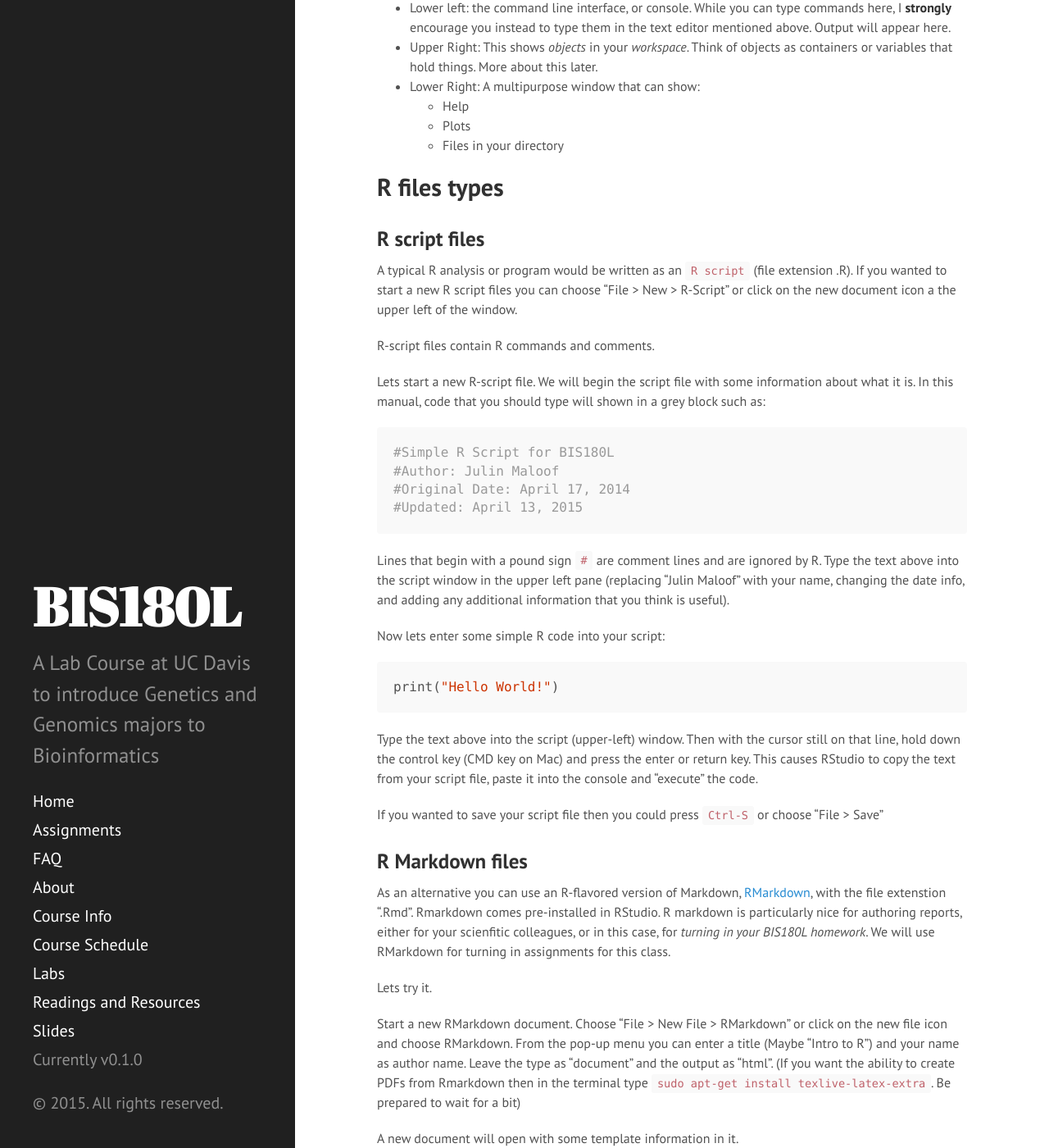
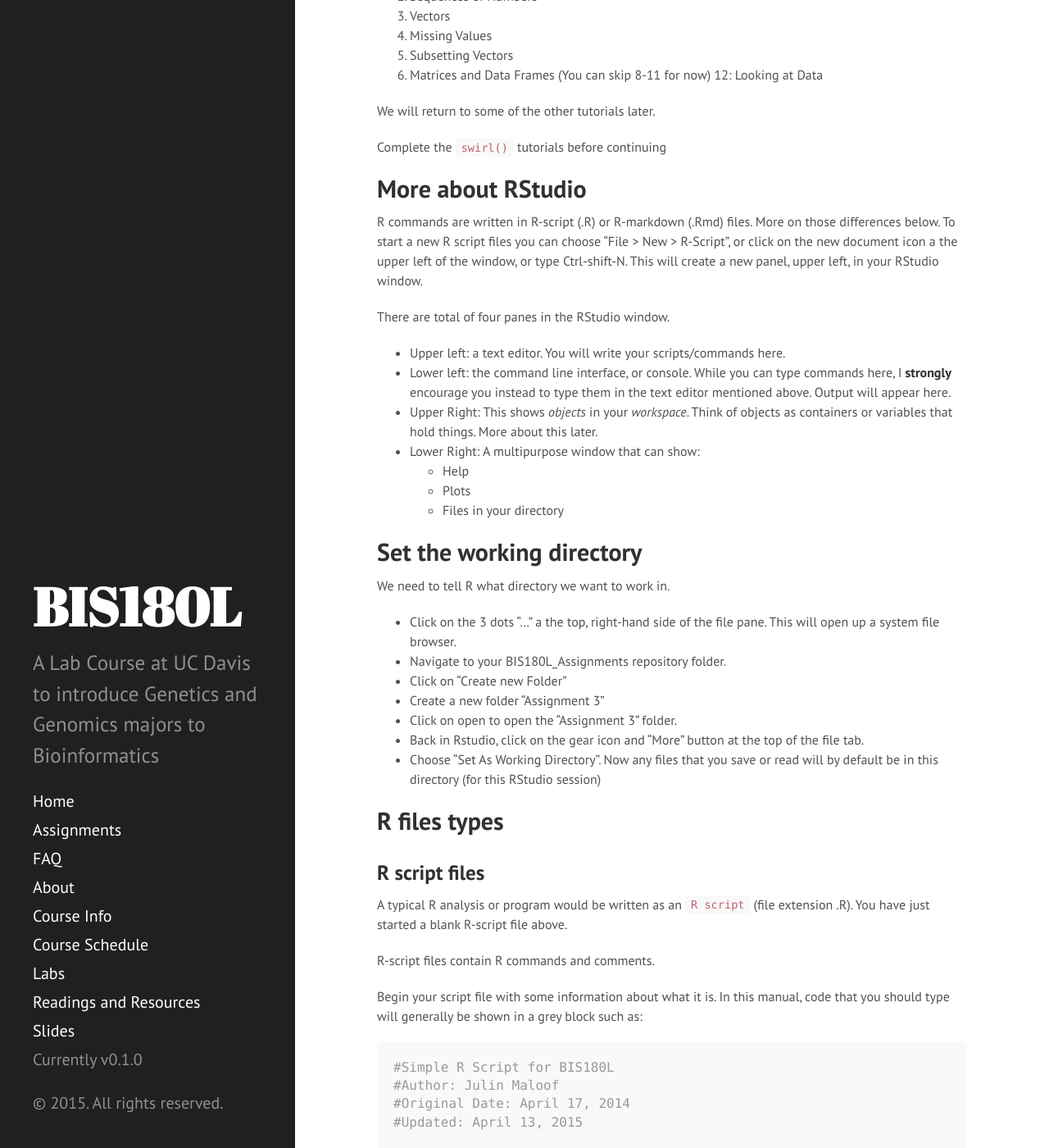
Before and after one commit to rjcmarkelz/BIS180L_web, a Jekyll site: the page built from _posts/2015-04-14-R-intro.md, in a window 1280 px wide and 1400 px high, scrolled down 1918 px. Shown: the whole window at 82% size. Built offline with Jekyll 4.4.1, drawn with Linux system fonts in a browser that asks for light colours; Markdown is read by kramdown in place of the engine named in the settings; some of the changed text lies outside the part shown.

Commit message:
updates to R-intro lab

````diff
--- a/_posts/2015-04-14-R-intro.md
+++ b/_posts/2015-04-14-R-intro.md
@@ -4,6 +4,12 @@
 tags: R
 hidden: yes
 ---
+
+
+```r
+KEY <- FALSE # change to true to generate a key (not complete yet)
+```
+
 
 Many of the following labs will be performed using [R](http://www.r-project.org/).  R is an open-source, multi-platform statistical programming langauge.  Many (bio)statisticians develop their algorithims in R and therefore it contains many of the latest techniques.  A related project, [Bioconductor](http://www.bioconductor.org/) extends R for bioinformatics analsyis.  While a command-line interface may seem old-fashioned it allow much greater flexibilty than is typically available through graphical user interfaces.
 
@@ -21,11 +27,24 @@
 
 (Not needed on Macintosh.  Unknown on PCs)
 
+## Install latex
+
+We want the ability to create PDFreports from within RStudio.  This requires the installation of `latex`.  In your Linux terminal type""
+
+  sudo apt-get install texlive-latex-extra texlive-fonts-recommended
+
+Then type "Y" when prompted
+
+(Not needed on Macintosh.  Unknwon on PCs)
+
+This will take a while (5-10 minutes) to complete.  You can continue with the swirl tutorial below while latex is installing.
+
 ## Introduction to R
 Click on the Rstudio Icon ![Rstudio icon]({{ site.baseurl }}/images/Rstudio_logo.png) at the bottom of your screen.
 You will see a 3 or 4-paned window appear.
 
 The lower left panel is the R console, where you can directly type commands into R.  More about the other panes later.
+
 ### The swirl tutorial
 
 We will start with an interactive tutorial called [swirl](http://swirlstats.com/).  The first step is to install swirl.  This only needs to be done once per computer.
@@ -58,7 +77,7 @@
 
 ## More about RStudio
 
-You will record your work today in an R-script file.  Create a new file by clicking on the icon with a "+" symbol, upper left, or going to the file menu, or typing Ctrl-shift-N.  This will create a new panel, upper left, in your RStudio window.
+R commands are written in R-script (.R) or R-markdown (.Rmd) files.  More on those differences below. To start a new R script files you can choose "File > New > R-Script", or click on the new document icon a the upper left of the window, or type Ctrl-shift-N.  This will create a new panel, upper left, in your RStudio window.
 
 There are total of four panes in the RStudio window.
 
@@ -70,16 +89,27 @@
   * Plots
   * Files in your directory
 
+## Set the working directory
+
+We need to tell R what directory we want to work in.
+* Click on the 3 dots "..." a the top, right-hand side of the file pane.  This will open up a system file browser.
+* Navigate to your BIS180L_Assignments repository folder.
+* Click on "Create new Folder"
+* Create a new folder "Assignment 3"
+* Click on open to open the "Assignment 3" folder.
+* Back in Rstudio, click on the gear icon and "More" button at the top of the file tab.
+* Choose "Set As Working Directory".  Now any files that you save or read will by default be in this directory (for this RStudio session)
+
 ## R files types
 
 ### R script files
 
-A typical R analysis or program would be written as an `R script` (file extension .R).  If you wanted to start a new R script files you can choose "File > New > R-Script" or click on the new document icon a the upper left of the window.
+A typical R analysis or program would be written as an `R script` (file extension .R).  You have just started a blank R-script file above.
 
 R-script files contain R commands and comments.
 
-Lets start a new R-script file. We will begin the script file with some information about what it is.
-In this manual, code that you should type will shown in a grey block such as:
+Begin your script file with some information about what it is.
+In this manual, code that you should type will generally be shown in a grey block such as:
 
 
 ```r
@@ -90,7 +120,7 @@
 ```
 Lines that begin with a pound sign `#` are comment lines and are ignored by R.  Type the text above into the script window in the upper left pane (replacing "Julin Maloof" with your name, changing the date info, and adding any additional information that you think is useful).
 
-Now lets enter some simple R code into your script:
+Now enter some simple R code into your script:
 
 ```r
 print("Hello World!")
@@ -101,15 +131,15 @@
 
 ### R Markdown files
 
-As an alternative you can use an R-flavored version of Markdown, [RMarkdown](http://rmarkdown.rstudio.com/), with the file extenstion ".Rmd".  Rmarkdown comes pre-installed in RStudio.  R markdown is particularly nice for authoring reports, either for your scienfitic colleagues, or in this case, for _turning in your BIS180L homework_.  We will use RMarkdown for turning in assignments for this class.
+As an alternative file type you can use an R-flavored version of Markdown, [RMarkdown](http://rmarkdown.rstudio.com/), with the file extenstion ".Rmd".  Rmarkdown comes pre-installed in RStudio.  R markdown is particularly nice for authoring reports, either for your scienfitic colleagues, or in this case, for _turning in your BIS180L homework_.  We will use RMarkdown for turning in assignments for this class.
 
 Lets try it.
 
-Start a new RMarkdown document.  Choose "File > New File > RMarkdown" or click on the new file icon and choose RMarkdown.  From the pop-up menu you can enter a title (Maybe "Intro to R") and your name as author name.  Leave the type as "document" and the output as "html".  (If you want the ability to create PDFs from Rmarkdown then in the terminal type `sudo apt-get install texlive-latex-extra`.  Be prepared to wait for a bit)
+Start a new RMarkdown document.  Choose "File > New File > RMarkdown" or click on the new file icon and choose RMarkdown.  From the pop-up menu you can enter a title (Maybe "Intro to R") and your name as author name.  Leave the type as "document" and the output as "html".
 
 A new document will open with some template information in it.
 
-The cool thing about R Markdown is that it embedded R code chunks are R runs when the document is being formatted (actually called being knitted).  The resulting R output is incorporated into the output.  **This is an ideal way to create reproducible reports and analyses**
+The cool thing about RMarkdown is that it embedded R code chunks are R runs when the document is being formatted (actually called being knitted).  The resulting R output is incorporated into the output.  **This is an ideal way to create reproducible reports and analyses**
 
 Try knitting the default document: click on the "Knit HTML" button near the top of your document.
 
@@ -125,18 +155,23 @@
 
 You can still execute R-code lines one at a time with `Ctrl-Enter` to check your code.  But when you are ready to format it you can click "Knit HTML"
 
+If you want to produce a PDF instead, click the down arrow next to "Knit HTML" and choose "Knit PDF"instead.  __For R assignments please turn in your work as a .Rmd AND a .html AND a .pdf file__.  Try making a PDF now.
+
+You can automatically create a new code chunk in Rstudio by typing "Ctrl-Alt-I" or choosing "New Chunk" from the "Chunks" menu (upper right hand side of the text-editor window)
+
 Lets review what we know about R Markdown.
 
 * R Markdown is very similar to markdown
-* To denote R code, start the code block with ```{r sometitle} and then end it with ```
+* To denote R code, start the code block with ```{r SomeTitle} and then end it with ```
 * Anything outside of the code block is formatted using normal Markdown rules.
+* R studio has a built in rendering engine that will produce html or PDF files.
 
 A handy [cheatsheet](http://www.rstudio.com/wp-content/uploads/2015/02/rmarkdown-cheatsheet.pdf) and [reference guide](http://www.rstudio.com/wp-content/uploads/2015/03/rmarkdown-reference.pdf) are available and go into many more options than I have covered here.  You can also get a quick refresher by quicking on the "?" bext to the "Knit HTML" button.
 
 Now that you are done with the `swirl` tutorial you should **always** type your commands in the upper left window to create a script or R Markdown file to keep a record of what you have done.
 
 ## Functions: quick intro
-When I want to show you a command and its output, it will be shown in a white box like this:
+When I want to show you a command and its output, the command will be shown in grey and the output in a white box like this:
 
 ```
 ## [1] "Hello World"
@@ -149,7 +184,7 @@
 
 The exercises below will give you additional practice with the building blocks that you learned in `swirl()`
 
-Save your code and answers in your script file.
+Save your code and answers in your Rmd file.  Save, commit, and push your file changes to the github repository after you complete each exercise.
 
 Another function in R is `sum()`, which sums it arguments.
 
@@ -184,7 +219,6 @@
 
 **Exercise 4:** What is the sum of the 5th through 10th element of object b?  Provide your code and the sum.
 
-
 **Exercise 5:** What is the sum of the 3rd, 8th, and 10th element of b?  For both of these exercises should only need to have "b" in your code once.
 
 ### 2 Dimensional Objects
@@ -206,9 +240,7 @@
 Now that you have some R fundamentals lets deploy them on the blast results from Ian's Section
 
 ### Data import
-The easiest way to bring data into R is in a .csv(comma-separated values) or .tsv (tab-separated values) files.  Today we already have the file in the correct format.  In the future if you need to import other data into R, both of these formats can be created in Excel (choose "Save As..." in Excel and select the correct format).  The relevant R import functions are `read.delim()` and `read.csv()`
-
-Using the Linux terminal, create a alias (symbolic link) to your fly vs. worm blast results from lab2.
+The easiest way to bring data into R is in a .csv (comma-separated values) or .tsv/.txt (tab-separated or space-separated values) files.  Today we already have the file in the correct format.  In the future if you need to import other data into R, both of these formats can be created in Excel (choose "Save As..." in Excel and select the correct format).  The relevant R import functions are `read.delim()` and `read.csv()`
 
 If you no longer have the file you can download it from [the course website](http://jnmaloof.github.io/BIS180L_web/data/fly2worm.blastout).
 
@@ -266,21 +298,27 @@
 **Exercise 8**:
 * How many hits have an e-value of 0?
 * How many have hits have a percent identity > 50?
-* Recalculate the above values but in percentage rather than absolute values.
+* Recalculate the above values but in percentage of hits rather than absolute values.
 * How many hits have an e-value of 0 and have a percent identity less than 50?
+* What is the minimum percent identity of the hits with an E-value equal to 0?
+
+
+
 
 **Excercise 9**:
-What is different about those hits with an e-value of 0 and  a percent identity less than 50, as compared to those that have an e-value of 0 but a percent identity greater than or equal to 50?
+* Are you surprised that sequences with relatively low percent identity can still have an E-value of 0?
+* State a hypothesis about what alignment properties might produce a zero E-value even when the percent identity is less than 50%.
+* Test your hypothesis
 
 **Excercise 10**:
 It sometimes is useful to create a random subset of a large data set like the fly.worm results.  Create a new dataframe `fly.worm.small` that has 10,000 rows taken at random from the larger data set.
 
 ## Intro to plotting
-One of the strengths of R is its graphics.  We are going to take a break from the bioinformatics datasets and work on a tutorial made by last year's TA Ciera.  This dataset uses the "stereotypes.xls" file available on SmartSite.
+One of the strengths of R is its graphics.  We are going to take a break from the bioinformatics datasets and work on a tutorial made by last year's TA Ciera.  This dataset uses the [stereotypes.csv file](http://cierareports.org/downloads/r_tutorial/stereotypes.csv) which you can download by clicking on link.
 
-Ciera describes the dataset as follows: 799 individuals were surveyed from ages 18 to 26 about their weekly their consumption habits. They were further categorized based on their clothing and music choices and put into four stereotypes: nerds, hipsters, metalheads, and hippies. Consumption of coffee (per cup), computer usage (hourly), showers, beers(per 12oz), and tacos. Oh yeah, this dataset is fake.
+Ciera describes the dataset as follows: "799 individuals were surveyed from ages 18 to 26 about their weekly their consumption habits. They were further categorized based on their clothing and music choices and put into four stereotypes: nerds, hipsters, metalheads, and hippies. Consumption of coffee (per cup), computer usage (hourly), showers, beers(per 12oz), and tacos. Oh yeah, this dataset is fake."
 
-Before beginning, import the "stereotypes.xls" into an R object called "stereotypes"
+Before beginning, import the "stereotypes.csv" into an R object called "stereotypes"
 
 **Exercise 11**:
 Use the `summary()` and `head()` functions to examine the stereotypes object.
@@ -291,9 +329,9 @@
 ### Plotting tutorial
 Now that you know about `subsetting`, it is time to follow the plotting tutorial.
 
-Please follow the visualization part of [Ciera's tutorial](http://cierareports.org/blog/2013/10/18/rCourse2013/index.html#section2).  You can stop when you get to "Basic Statistics".  Record the answers to your "activity breaks" in your R script.
+Please follow the visualization part of [Ciera's tutorial](http://cierareports.org/blog/2013/10/18/rCourse2013/index.html#section2).  You can stop when you get to "Basic Statistics".  Record the answers to the "activity break sections" in your R markdown file.
 
-Remember to save your R script.
+Remember to save and commit your Rmarkdown file.
 
 ### Visualization of the BLAST data set
 Now lets apply what we have learned to the BLAST data set.
@@ -303,3 +341,10 @@
 
 **Excercise 13**
 While you might expect that BLAST results with long alignments would have high scores, this is not always the case.  Form a hypothesis as to what might influence the relationship between alignment length and score.  Use ggplot to make a new plot to explore this hypothesis.  Does the plot support your hypothesis or not?  State your hypothesis, provide the code for your plot, and state your conclusion.
+
+** Turning in the assignment**
+
+* Knit your .Rmd file to produce a .html AND a .pdf file
+* add your .Rmd, .html, and .pdf files to the repository and commit the changes.
+* push the changes
+* create a new issue indicating that the assignment has been turned in.
````
Also changed, not shown: other parts of _posts/2015-04-14-R-intro.md (+1 -1 lines), _rmd/2015-04-14-R-intro.Rmd (+57 -16 lines).
